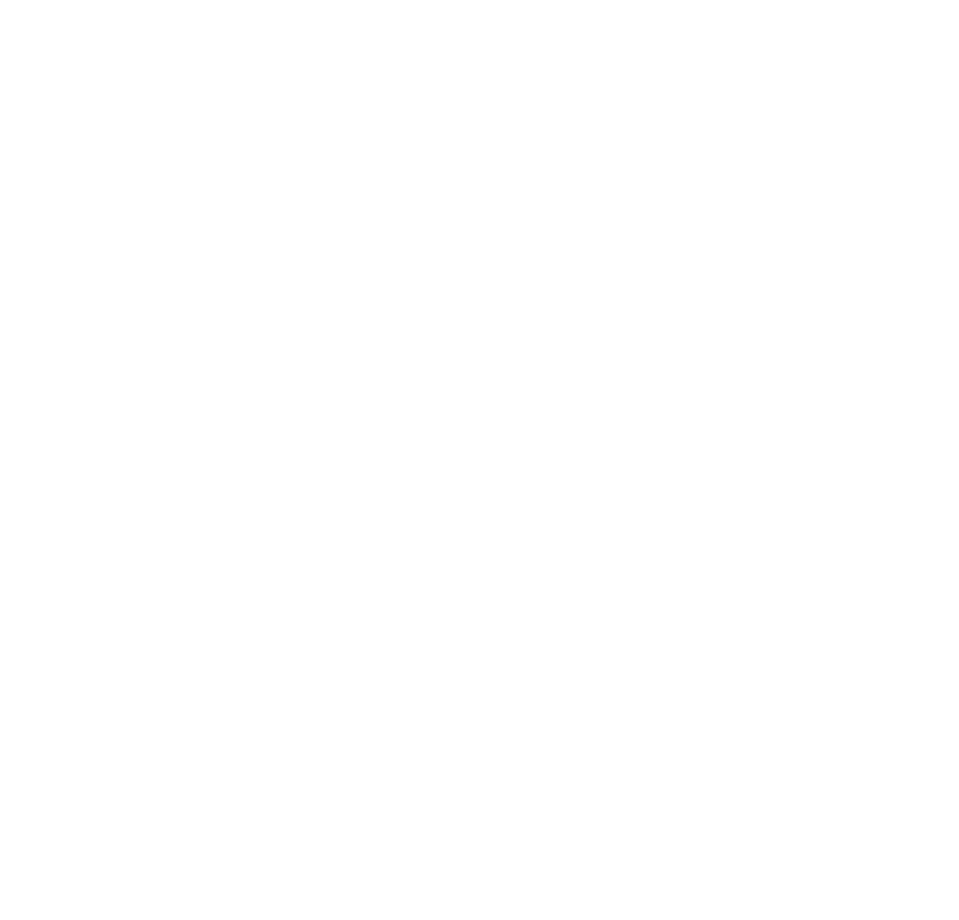
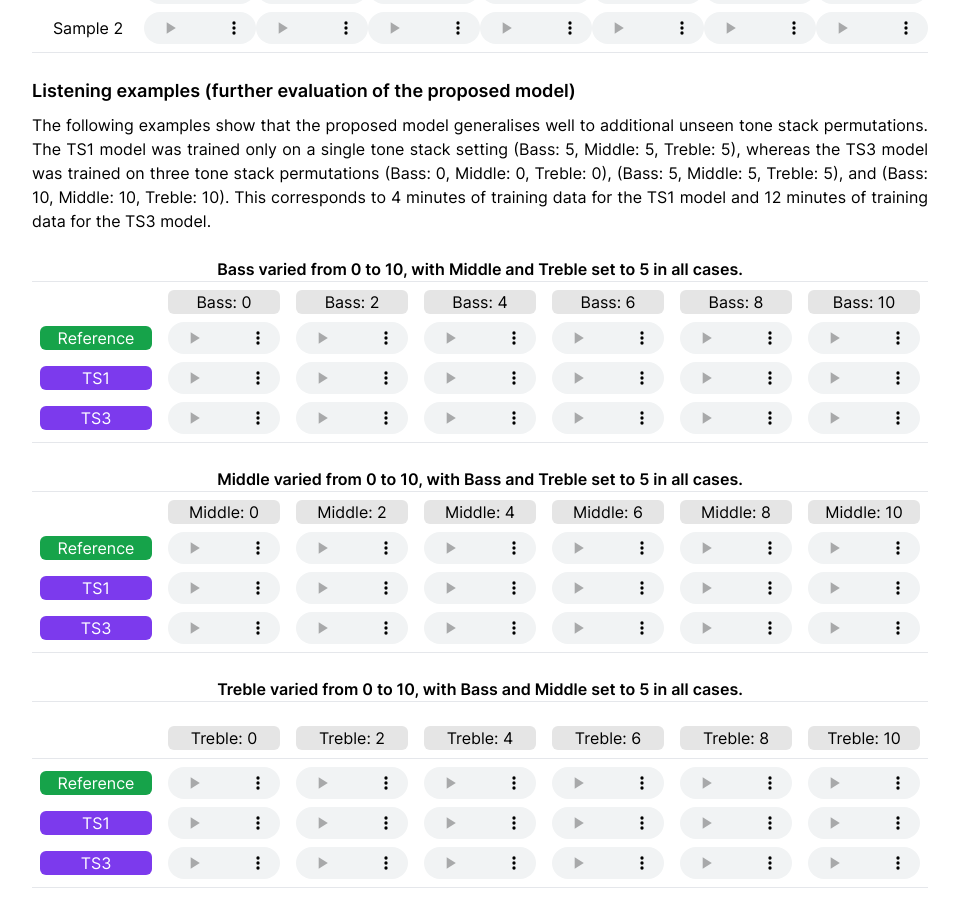
Before and after one commit to stepanmk/grey-box-amp, a Vue app in the folder listening-site/: page / in a window 1280 px wide. Shown: the part 1789-2709 px from the top of the page, without its empty margins (160-1119 px from the left). Before the commit the page ends 1746 px from the top, so only its background shows below. Built offline with nearby package versions, Linux system fonts and the light colour scheme.

Commit message:
edit listening page

```diff
--- a/listening-site/src/App.vue
+++ b/listening-site/src/App.vue
@@ -3,39 +3,75 @@
 import { ref, onMounted } from 'vue'
 import ModelNames from './components/ModelNames.vue';
 
-
-// let sound = document.createElement('audio');
-// sound.id = 'audio-player';
-// sound.controls = 'controls';
-// sound.src = './assets/audio/B1_M3_T7/1_target_LSTM40_pwr_GRU8_B1_M3_T7_G5_file_9.wav';
-
 onMounted(() => {
     addAllSounds();
 })
 
-
 function addAllSounds()
 {
-    let selectedFiles = [4, 8, 3, 1, 2, 5];
-    addSetting(selectedFiles, 'B1_M3_T7', 'setting-1');
-    addSetting(selectedFiles, 'B10_M0_T0', 'setting-2');
-
-    selectedFiles = [7, 9];
-
-    addSetting(selectedFiles, 'B3_M7_T1', 'setting-3');
-    addSetting(selectedFiles, 'B0_M0_T10', 'setting-4');
-    addSetting(selectedFiles, 'B10_M0_T10', 'setting-5');
-}
-
-function addSetting(selectedFiles, settingName, elementName)
-{
-    const models = [
+    let models = [
         '1_target_LSTM48_rnn_only',
         '3_targets_LSTM48_rnn_only',
         '21_targets_LSTM48_rnn_only_fin',
         '1_target_LSTM40_pwr_GRU8',
         '3_targets_LSTM40_pwr_GRU8',
-    ]
+    ];
+    let selectedFiles = [4, 8, 3, 1, 2, 5];
+    addSetting(selectedFiles, 'B1_M3_T7', 'setting-1', models);
+    addSetting(selectedFiles, 'B10_M0_T0', 'setting-2', models);
+
+    selectedFiles = [7, 9];
+    addSetting(selectedFiles, 'B3_M7_T1', 'setting-3', models);
+    addSetting(selectedFiles, 'B0_M0_T10', 'setting-4', models);
+    addSetting(selectedFiles, 'B10_M0_T10', 'setting-5', models);
+
+    let settings = ['B0_M5_T5', 'B2_M5_T5', 'B4_M5_T5', 'B6_M5_T5', 'B8_M5_T5', 'B10_M5_T5']
+    addEval(settings, 'setting-6', '');
+    addEval(settings, 'setting-7', '1_target_LSTM40_pwr_GRU8')
+    addEval(settings, 'setting-8', '3_targets_LSTM40_pwr_GRU8')
+
+    settings = ['B5_M0_T5', 'B5_M2_T5', 'B5_M4_T5', 'B5_M6_T5', 'B5_M8_T5', 'B5_M10_T5']
+    addEval(settings, 'setting-9', '');
+    addEval(settings, 'setting-10', '1_target_LSTM40_pwr_GRU8')
+    addEval(settings, 'setting-11', '3_targets_LSTM40_pwr_GRU8')
+
+    settings = ['B5_M5_T0', 'B5_M5_T2', 'B5_M5_T4', 'B5_M5_T6', 'B5_M5_T8', 'B5_M5_T10']
+    addEval(settings, 'setting-12', '');
+    addEval(settings, 'setting-13', '1_target_LSTM40_pwr_GRU8')
+    addEval(settings, 'setting-14', '3_targets_LSTM40_pwr_GRU8')
+}
+
+function addEval(settings, elementName, modelName)
+{
+    let setting = document.getElementById(elementName);
+
+    settings.forEach((settingName) => {
+        let modelDiv = document.createElement('div');
+        modelDiv.style.display = 'flex';
+        modelDiv.style.justifyContent = 'center';
+        modelDiv.style.alignItems = 'center';
+        setting.appendChild(modelDiv);
+
+        let modelSound = document.createElement('audio');
+        if (modelName === '')
+        {
+            modelSound.src = `./src/assets/audio/add/${settingName}/${settingName}_G5_file_9.wav`
+        }
+        else
+        {
+            modelSound.src = `./src/assets/audio/add/${settingName}/${modelName}_${settingName}_G5_file_9.wav`
+        }
+        modelSound.controls = 'controls';
+        modelSound.style.width = '7rem';
+        modelSound.style.height = '2rem';
+        modelDiv.appendChild(modelSound);
+
+        setting.appendChild(modelDiv);
+    })
+}
+
+function addSetting(selectedFiles, settingName, elementName, models)
+{
     let setting = document.getElementById(elementName);
     selectedFiles.forEach((file, idx) => {
         let sampleNumber = document.createElement('div');
@@ -139,6 +175,14 @@
 
         <p class="w-full font-semibold mt-4 text-lg">Listening examples (unseen tone stack settings)</p>
 
+        <p class="text-justify">The baseline RNN model is an LSTM of hidden size 48. The TS model (proposed)
+            is composed of an LSTM of hidden size 40, followed by a white-box tone stack model and a GRU of hidden size 8.
+            The numbering denotes the number of tone stack settings the models have seen during training.
+            A single tone stack setting corresponds to 4 minutes of audio used during training.
+            The dataset was recorded using the speaker output of the Marshall JVM 410H guitar amplifier connected to a reactive load.
+            A speaker cabinet impulse response was not applied to the presented sounds.
+        </p>
+
         <ModelNames title="Bass: 1, Middle: 3, Treble: 7 (MUSHRA setting 1)"></ModelNames>
         <div id="setting-1" class="w-full grid grid-cols-8 gap-y-2 border-b pb-2"></div>
 
@@ -154,6 +198,85 @@
         <ModelNames title="Bass: 10, Middle: 0, Treble: 10"></ModelNames>
         <div id="setting-5" class="w-full grid grid-cols-8 gap-y-2 border-b pb-2"></div>
 
+        <p class="w-full font-semibold mt-4 text-lg">Listening examples (further evaluation of the proposed model)</p>
+        <p class="text-justify">The following examples show that the proposed model generalises well to additional unseen tone stack permutations.
+            The TS1 model was trained only on a single tone stack setting (Bass: 5, Middle: 5, Treble: 5), whereas the TS3 model was trained on three
+            tone stack permutations (Bass: 0, Middle: 0, Treble: 0), (Bass: 5, Middle: 5, Treble: 5), and (Bass: 10, Middle: 10, Treble: 10).
+            This corresponds to 4 minutes of training data for the TS1 model and 12 minutes of training data for the TS3 model.
+        </p>
+
+        <!-- bass -->
+        <p class="w-full text-base flex items-center justify-center mt-4 font-semibold border-b">Bass varied from 0 to 10, with Middle and Treble set to 5 in all cases.</p>
+        <div class="w-full flex flex-row justify-around">
+            <p class="w-[7rem]"></p>
+            <p class="flex items-center justify-center rounded-md w-[7rem] bg-neutral-200">Bass: 0</p>
+            <p class="flex items-center justify-center rounded-md w-[7rem] bg-neutral-200">Bass: 2</p>
+            <p class="flex items-center justify-center rounded-md w-[7rem] bg-neutral-200">Bass: 4</p>
+            <p class="flex items-center justify-center rounded-md w-[7rem] bg-neutral-200">Bass: 6</p>
+            <p class="flex items-center justify-center rounded-md w-[7rem] bg-neutral-200">Bass: 8</p>
+            <p class="flex items-center justify-center rounded-md w-[7rem] bg-neutral-200">Bass: 10</p>
+        </div>
+
+        <div id="setting-6" class="w-full flex flex-row justify-around items-center">
+            <p class="flex items-center justify-center rounded-md w-[7rem] h-6 bg-green-600 text-white">Reference</p>
+        </div>
+
+        <div id="setting-7" class="w-full flex flex-row justify-around items-center">
+            <p class="flex items-center justify-center rounded-md w-[7rem] h-6 bg-violet-600 text-white">TS1</p>
+        </div>
+
+        <div id="setting-8" class="w-full flex flex-row justify-around items-center border-b pb-2">
+            <p class="flex items-center justify-center rounded-md w-[7rem] h-6 bg-violet-600 text-white">TS3</p>
+        </div>
+
+        <!-- mid -->
+        <p class="w-full text-base flex items-center justify-center mt-4 font-semibold border-b">Middle varied from 0 to 10, with Bass and Treble set to 5 in all cases.</p>
+        <div class="w-full flex flex-row justify-around">
+            <p class="w-[7rem]"></p>
+            <p class="flex items-center justify-center rounded-md w-[7rem] bg-neutral-200">Middle: 0</p>
+            <p class="flex items-center justify-center rounded-md w-[7rem] bg-neutral-200">Middle: 2</p>
+            <p class="flex items-center justify-center rounded-md w-[7rem] bg-neutral-200">Middle: 4</p>
+            <p class="flex items-center justify-center rounded-md w-[7rem] bg-neutral-200">Middle: 6</p>
+            <p class="flex items-center justify-center rounded-md w-[7rem] bg-neutral-200">Middle: 8</p>
+            <p class="flex items-center justify-center rounded-md w-[7rem] bg-neutral-200">Middle: 10</p>
+        </div>
+
+        <div id="setting-9" class="w-full flex flex-row justify-around items-center">
+            <p class="flex items-center justify-center rounded-md w-[7rem] h-6 bg-green-600 text-white">Reference</p>
+        </div>
+
+        <div id="setting-10" class="w-full flex flex-row justify-around items-center">
+            <p class="flex items-center justify-center rounded-md w-[7rem] h-6 bg-violet-600 text-white">TS1</p>
+        </div>
+
+        <div id="setting-11" class="w-full flex flex-row justify-around border-b pb-2 items-center">
+            <p class="flex items-center justify-center rounded-md w-[7rem] h-6 bg-violet-600 text-white">TS3</p>
+        </div>
+
+        <!-- mid -->
+        <p class="w-full text-base flex items-center justify-center mt-4 font-semibold border-b">Treble varied from 0 to 10, with Bass and Middle set to 5 in all cases.</p>
+        <div class="w-full flex flex-row justify-around mt-4 pb-2 border-b">
+            <p class="w-[7rem]"></p>
+            <p class="flex items-center justify-center rounded-md w-[7rem] bg-neutral-200">Treble: 0</p>
+            <p class="flex items-center justify-center rounded-md w-[7rem] bg-neutral-200">Treble: 2</p>
+            <p class="flex items-center justify-center rounded-md w-[7rem] bg-neutral-200">Treble: 4</p>
+            <p class="flex items-center justify-center rounded-md w-[7rem] bg-neutral-200">Treble: 6</p>
+            <p class="flex items-center justify-center rounded-md w-[7rem] bg-neutral-200">Treble: 8</p>
+            <p class="flex items-center justify-center rounded-md w-[7rem] bg-neutral-200">Treble: 10</p>
+        </div>
+
+        <div id="setting-12" class="w-full flex flex-row justify-around items-center">
+            <p class="flex items-center justify-center rounded-md w-[7rem] h-6 bg-green-600 text-white">Reference</p>
+        </div>
+
+        <div id="setting-13" class="w-full flex flex-row justify-around items-center">
+            <p class="flex items-center justify-center rounded-md w-[7rem] h-6 bg-violet-600 text-white">TS1</p>
+        </div>
+
+        <div id="setting-14" class="w-full flex flex-row justify-around border-b pb-2 items-center">
+            <p class="flex items-center justify-center rounded-md w-[7rem] h-6 bg-violet-600 text-white">TS3</p>
+        </div>
+
     </div>
 </div>
 
```
Also changed, not shown: 59 other files (tests, documents, lock files or other folders). Lines whose indentation alone changed are shown as unchanged.
